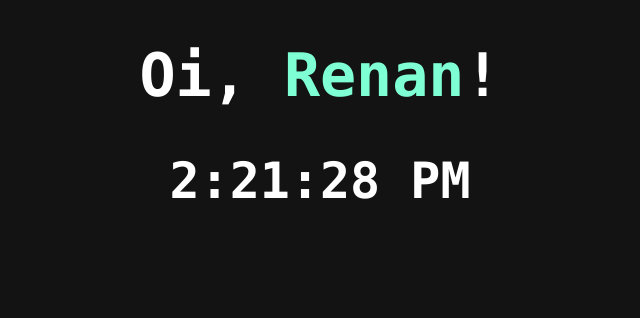
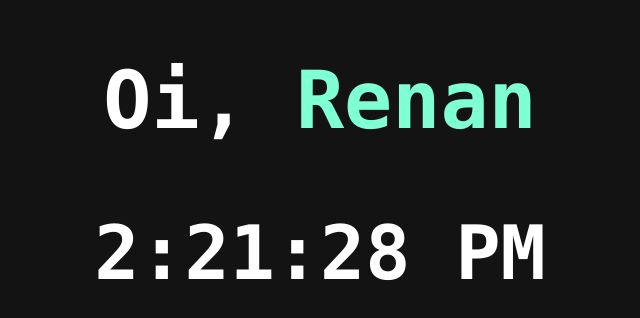
Before and after one commit to anorak-blkneko/react-test, a React app: page / in a window 1280 px wide. Shown: the whole page, without its empty margins (320-960 px from the left). Built offline with nearby package versions, Linux system fonts and the light colour scheme.

Commit message:
Welcome is a component now

```diff
--- a/public/index.html
+++ b/public/index.html
@@ -10,7 +10,8 @@
   <body>
     <noscript>You need to enable JavaScript to run this app.</noscript>
 
-    <div id="root"></div>
+    <div id="welcome"></div>
+    <div id="time"></div>
 
   </body>
 </html>
--- a/src/index.css
+++ b/src/index.css
@@ -1,21 +1,18 @@
 body {
   background-color: #131313;
-}
-
-#root {
   font-family: source-code-pro, Menlo, Monaco, Consolas, 'Courier New', monospace;
   color: #fff;
   text-align: center;
 }
 
-h1 {
-  font-size: 60px;
+#welcome {
+  font-size: 40px;
 }
 
-h2 {
+#time {
   font-size: 50px;
 }
 
-#user {
+#usuario {
   color: aquamarine;
 }
--- a/src/index.js
+++ b/src/index.js
@@ -2,17 +2,23 @@ import React from "react";
 import ReactDOM from "react-dom";
 import "./index.css";
 
-var usuario = "Renan";
+function Welcome(propriedade) {
+  return (
+    <h1>
+      Oi, <span id="usuario">{propriedade.nome}</span>
+    </h1>
+  );
+}
+const element_welcome = <Welcome nome="Renan" />;
+ReactDOM.render(element_welcome, document.getElementById("welcome"));
 
 function tick() {
-  const element = (
+  const element_clock = (
     <div>
-      <h1>Oi, <span id='user'>{usuario}</span>!</h1>
       <h2>{new Date().toLocaleTimeString()}</h2>
     </div>
   );
-
-  ReactDOM.render(element, document.getElementById("root"));
+  ReactDOM.render(element_clock, document.getElementById("time"));
 }
 
 setInterval(tick, 1000);
```
